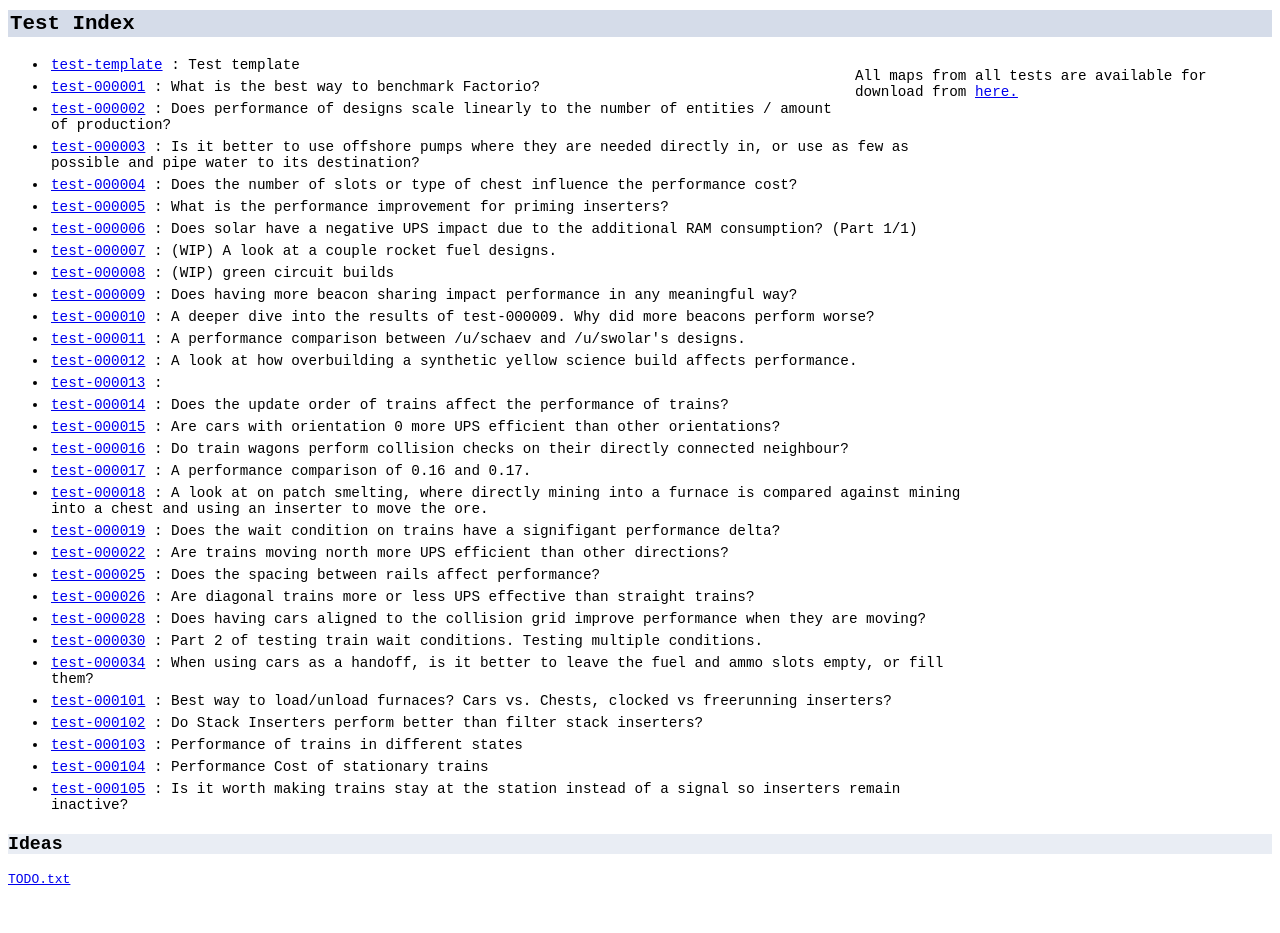
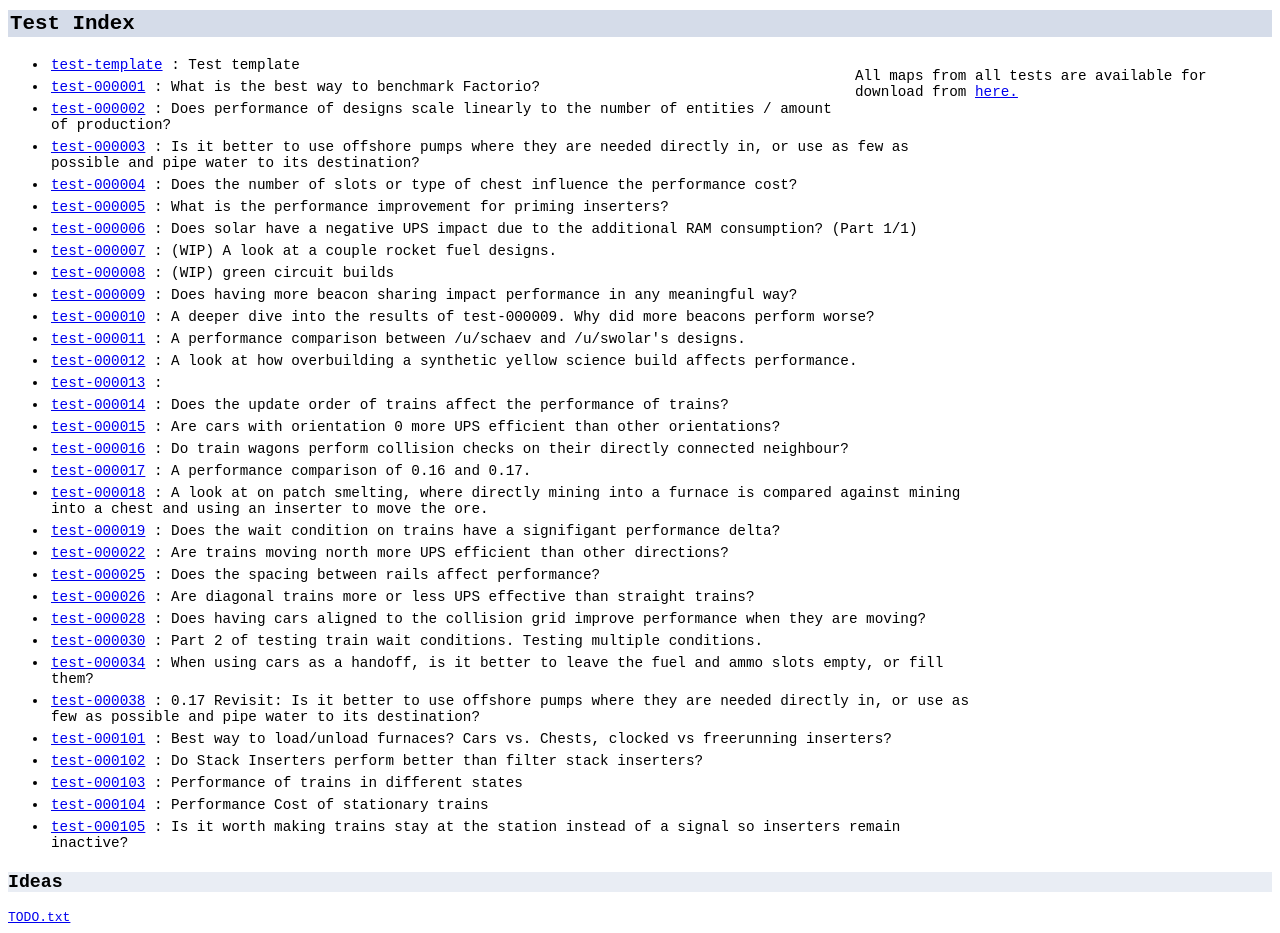
Before and after one commit to mulark/mulark.github.io, a plain HTML site: page test-index.html in a window 1280 px wide. Shown: the part 120-1053 px from the top of the page. Before the commit the page ends 1015 px from the top, so only its background shows below. Drawn offline with Linux system fonts and the light colour scheme.

Commit message:
add to index

```diff
--- a/test-index.html
+++ b/test-index.html
@@ -67,6 +67,7 @@
 <li><a href="tests/test-000028/test-000028.html"> test-000028</a> : Does having cars aligned to the collision grid improve performance when they are moving?
 <li><a href="tests/test-000030/test-000030.html"> test-000030</a> : Part 2 of testing train wait conditions. Testing multiple conditions.
 <li><a href="tests/test-000034/test-000034.html"> test-000034</a> : When using cars as a handoff, is it better to leave the fuel and ammo slots empty, or fill them?
+<li><a href="tests/test-000038/test-000038.html"> test-000038</a> : 0.17 Revisit: Is it better to use offshore pumps where they are needed directly in, or use as few as possible and pipe water to its destination?
 <li><a href="tests/test-000101/test-000101.html"> test-000101</a> : Best way to load/unload furnaces?  Cars vs. Chests, clocked vs freerunning inserters?
 <li><a href="tests/test-000102/test-000102.html"> test-000102</a> : Do Stack Inserters perform better than filter stack inserters?
 <li><a href="tests/test-000103/test-000103.html"> test-000103</a> : Performance of trains in different states
```
